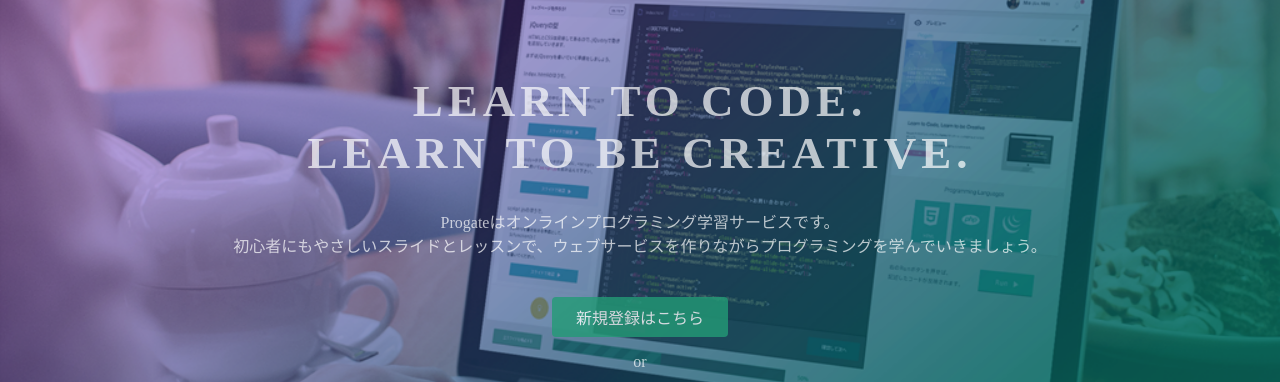
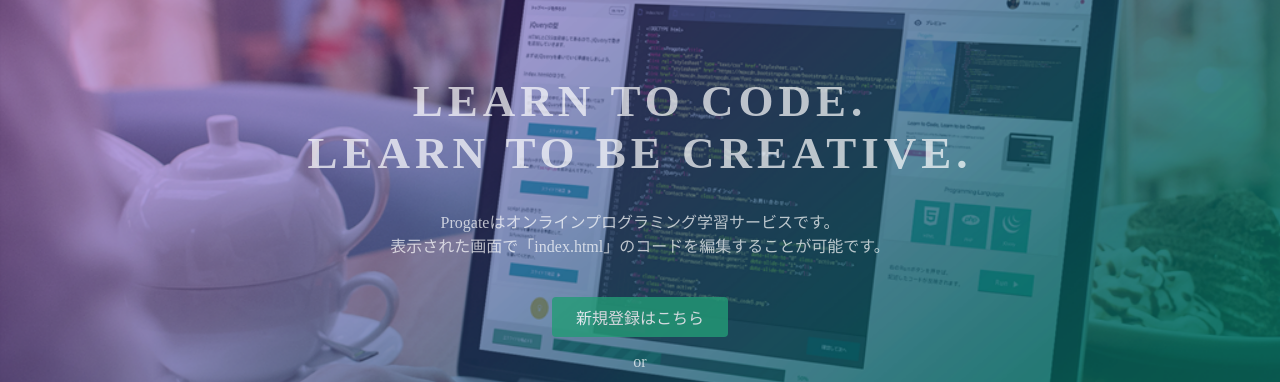
Before and after one commit to chocomintc5/chocomintc5.github.io, a plain HTML site: page index.html in a window 1280 px wide. Shown: the part 135-517 px from the top of the page. Drawn offline with Linux system fonts and the light colour scheme.

Commit message:
Update index.html

```diff
--- a/index.html
+++ b/index.html
@@ -24,7 +24,7 @@
   <div class="top-wrapper">
     <div class="container">
       <h1>LEARN TO CODE.<br>LEARN TO BE CREATIVE.</h1>
-      <p>Progateはオンラインプログラミング学習サービスです。<br>初心者にもやさしいスライドとレッスンで、ウェブサービスを作りながらプログラミングを学んでいきましょう。</p>
+      <p>Progateはオンラインプログラミング学習サービスです。<br>表示された画面で「index.html」のコードを編集することが可能です。</p>
       <div class="btn-wrapper">
         <a href="#" class="btn signup">新規登録はこちら</a>
         <p>or</p>
```
